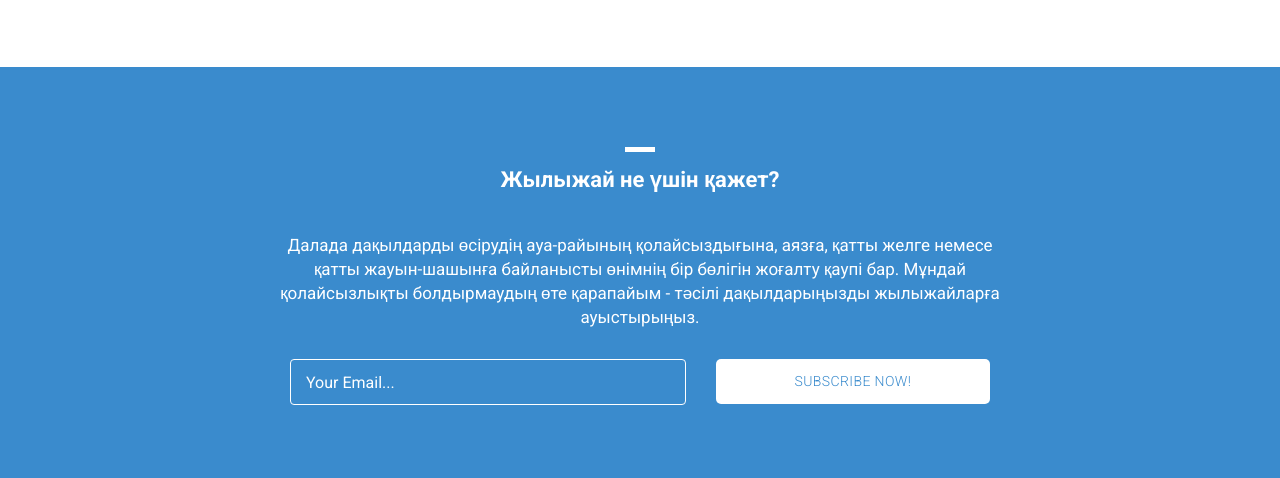
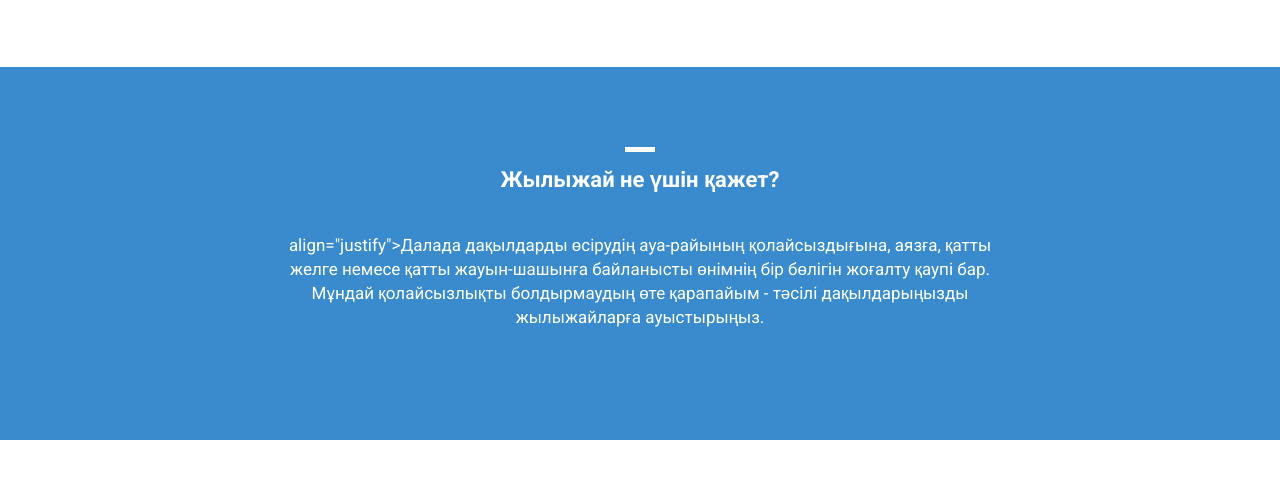
Before and after one commit to teplici/teplici.github.io, a plain HTML site: page index.html in a window 1280 px wide. Shown: the part 1287-1765 px from the top of the page. Drawn offline with Linux system fonts and the light colour scheme.

Commit message:
Update index.html

```diff
--- a/index.html
+++ b/index.html
@@ -163,22 +163,11 @@
           </div>
           <div class="col-md-8 offset-md-2">
             <div class="main-content">
-              <p>Далада дақылдарды өсірудің ауа-райының қолайсыздығына, аязға, қатты желге немесе қатты жауын-шашынға байланысты өнімнің бір бөлігін жоғалту қаупі бар. Мұндай қолайсызлықты болдырмаудың өте қарапайым - тәсілі дақылдарыңызды  жылыжайларға ауыстырыңыз.</p>
+              <p> align="justify">Далада дақылдарды өсірудің ауа-райының қолайсыздығына, аязға, қатты желге немесе қатты жауын-шашынға байланысты өнімнің бір бөлігін жоғалту қаупі бар. Мұндай қолайсызлықты болдырмаудың өте қарапайым - тәсілі дақылдарыңызды  жылыжайларға ауыстырыңыз.</p>
               <div class="container">
                 <form id="subscribe" action="" method="get">
                   <div class="row">
                     <div class="col-md-7">
-                      <fieldset>
-                        <input name="email" type="text" class="form-control" id="email"
-                        onfocus="if(this.value == 'Your Email...') { this.value = ''; }"
-                    	onBlur="if(this.value == '') { this.value = 'Your Email...';}"
-                    	value="Your Email..." required="">
-                      </fieldset>
-                    </div>
-                    <div class="col-md-5">
-                      <fieldset>
-                        <button type="submit" id="form-submit" class="button">Subscribe Now!</button>
-                      </fieldset>
                     </div>
                   </div>
                 </form>
```
